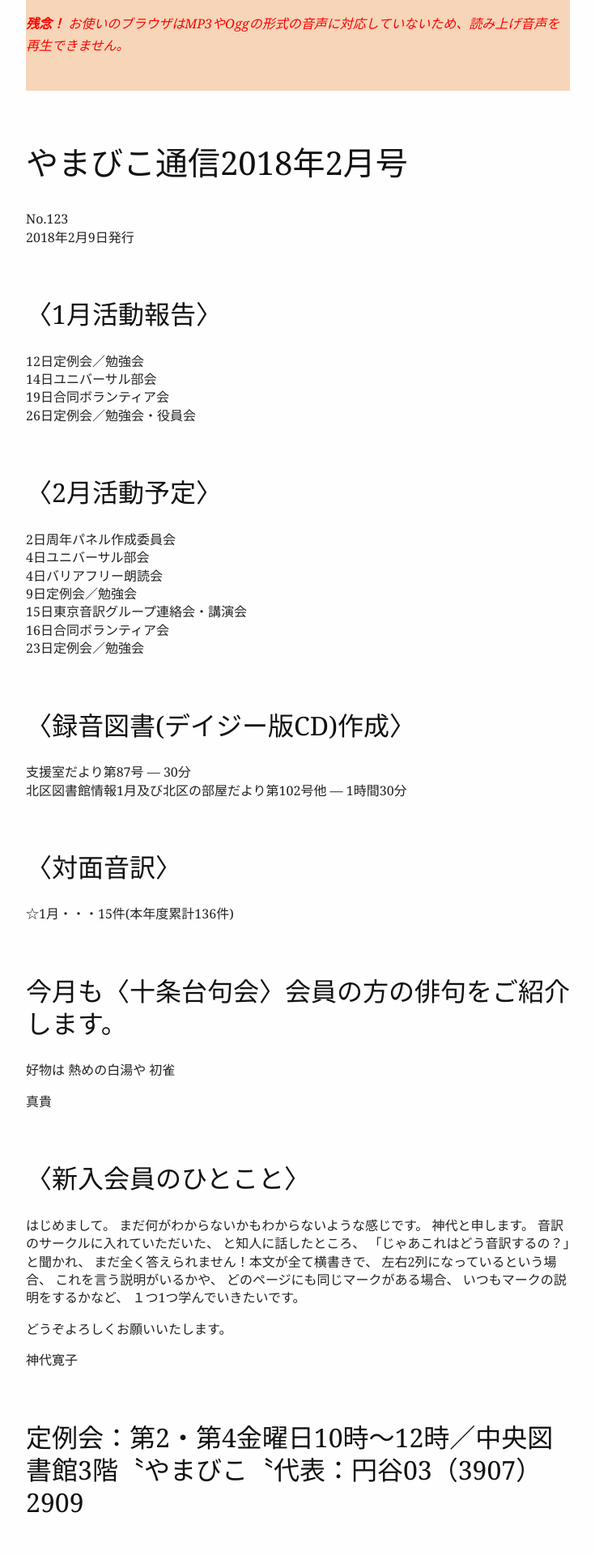
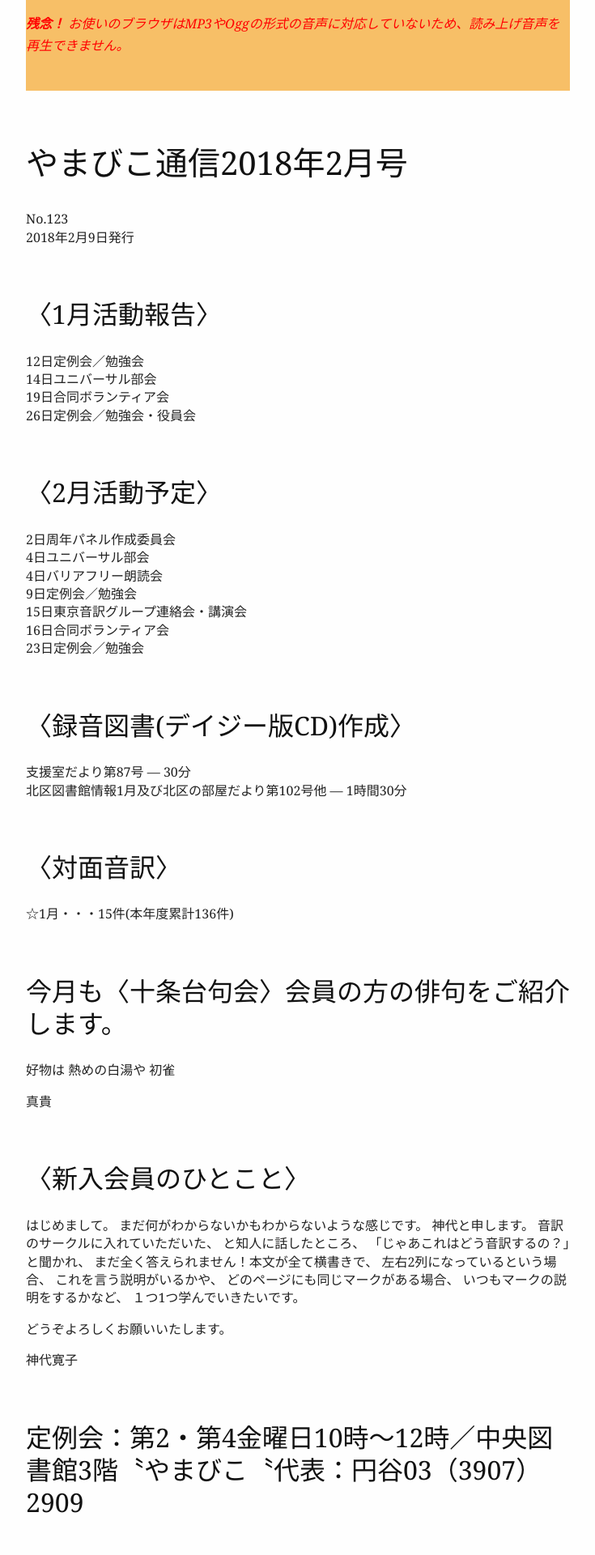
Before and after one commit to o-yamabiko/yomi, a Jekyll site: the page built from phrase.md, in a window 1280 px wide. Shown: the top 1920 px of the page at 81% size, without its empty margins (272-1007 px from the left). Built offline with Jekyll 4.4.1, drawn with Linux system fonts in a browser that asks for light colours.

Commit message:
test yomi

```diff
--- a/css/yomi.css
+++ b/css/yomi.css
@@ -7,7 +7,7 @@
    margin-right: auto;
    min-height: 7em;
    max-width: 42em;
-   background: rgba(245, 203, 167, .8);
+   background: rgba(245, 176, 65, .8);
 }
 .passage-audio {
     height: 2em;
```
